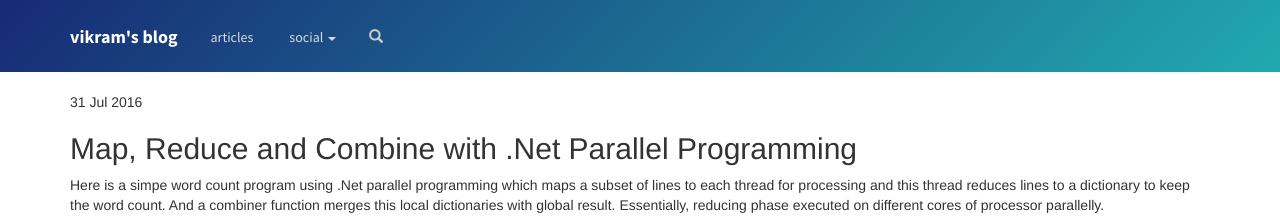
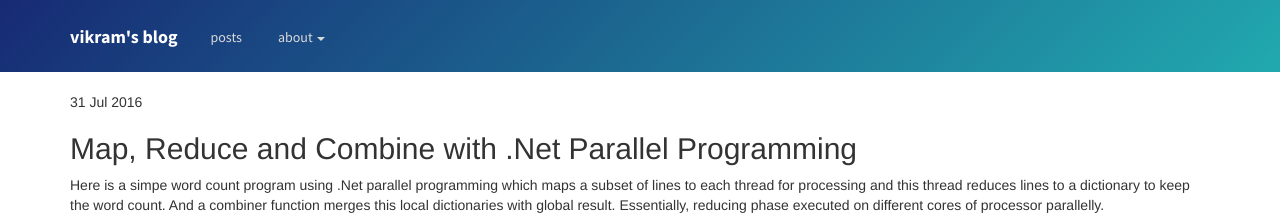
Before and after one commit to srirangamv/srirangamv.github.io, a Jekyll site: the page built from index.html, in a window 1280 px wide. Shown: the top 219 px of the page. Built offline with Jekyll 4.4.1, drawn with Linux system fonts in a browser that asks for light colours; nearby versions of some CDN libraries; the list of posts is cut into pages by our own code.

Commit message:
navigation updated.

```diff
--- a/_layouts/default.html
+++ b/_layouts/default.html
@@ -19,8 +19,8 @@
                     </div>
                     <div class="collapse navbar-collapse" id="navcol-1">
                         <ul class="nav navbar-nav">
-                            <li role="presentation"><a href="/blog">articles</a></li>
-                            <li class="dropdown"><a class="dropdown-toggle" data-toggle="dropdown" aria-expanded="false" href="#">social <span class="caret"></span></a>
+                            <li role="presentation"><a href="/blog">posts</a></li>
+                            <li class="dropdown"><a class="dropdown-toggle" data-toggle="dropdown" aria-expanded="false" href="#">about <span class="caret"></span></a>
                                 <ul class="dropdown-menu" role="menu">
                                     <li role="presentation"><a href="http://twitter.com/vwtt" target="_blank">twiiter</a></li>
                                     <li role="presentation"><a href="https://www.instagram.com/vsrirangam/" target="_blank">instagram</a></li>
@@ -29,13 +29,13 @@
                                 </ul>
                             </li>
                         </ul>
-                        <form class="navbar-form navbar-left" target="_self">
+                        <!--<form class="navbar-form navbar-left" target="_self">
                             <div class="form-group">
                                 <label class="control-label" for="search-field"><i class="glyphicon glyphicon-search"></i></label>
                                 <input class="form-control search-field" type="search" name="search" id="search-field">
                             </div>
                         </form>
-                        <!--<p class="navbar-text navbar-right"><a class="navbar-link login" href="#">Log In</a> <a class="btn btn-default action-button" role="button" href="#">Sign Up</a></p>-->
+                        <p class="navbar-text navbar-right"><a class="navbar-link login" href="#">Log In</a> <a class="btn btn-default action-button" role="button" href="#">Sign Up</a></p>-->
                     </div>
                 </div>
             </nav>
```
